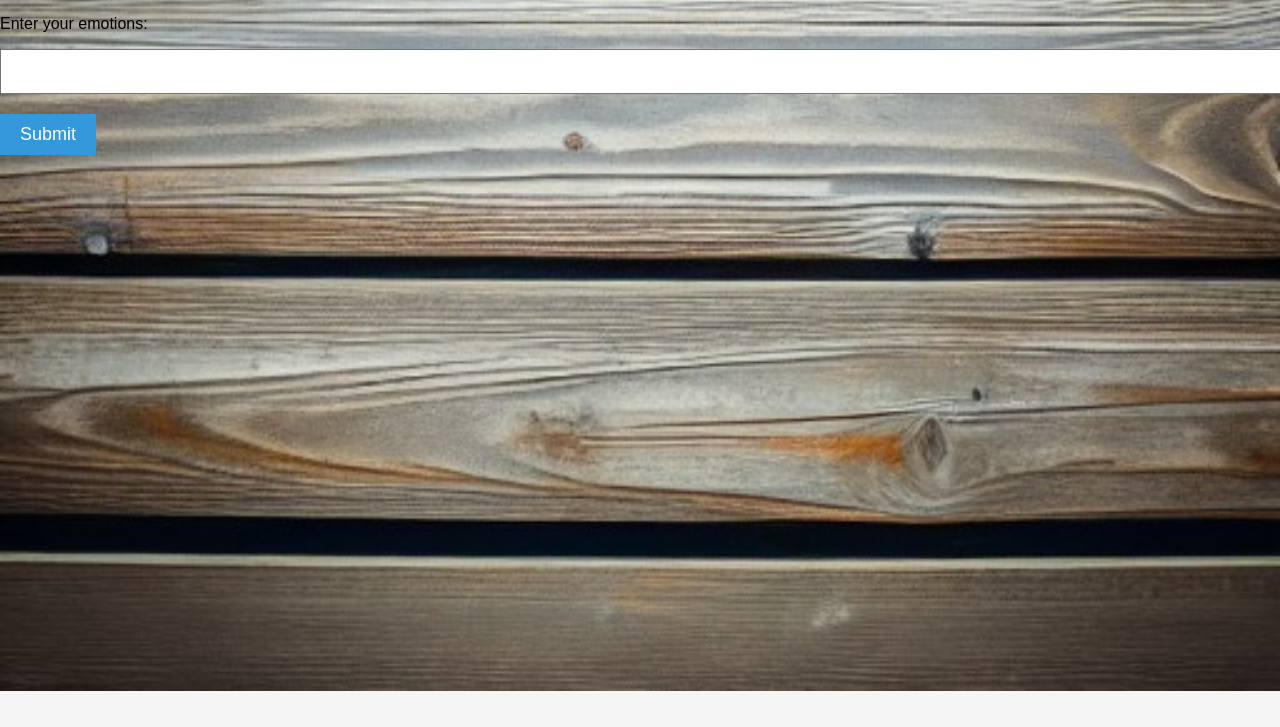
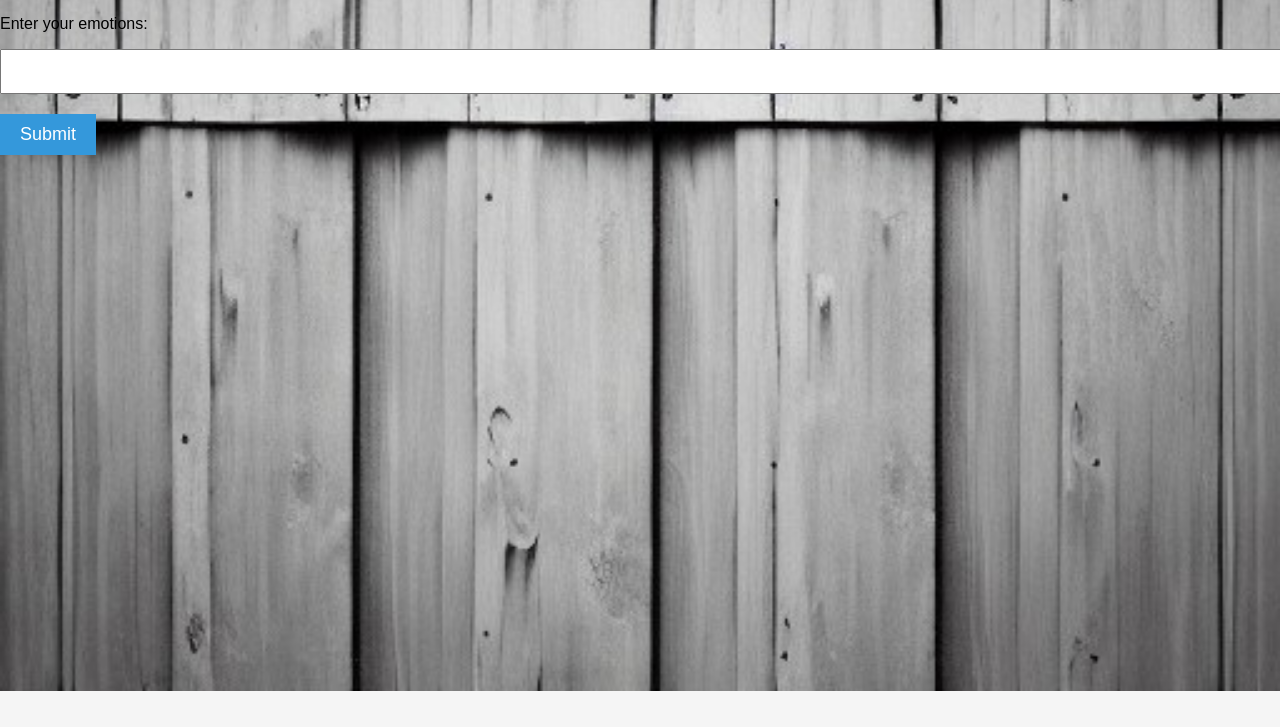
Before and after one commit to isamelb/laws-of-emotion-colab, a plain HTML site: page index.html in a window 1280 px wide. Shown: the part 73-800 px from the top of the page. Drawn offline with Linux system fonts and the light colour scheme.

Commit message:
i changed background to white wood

```diff
--- a/styles.css
+++ b/styles.css
@@ -1,6 +1,6 @@
 body {
     color: black;
-    background-image: url("brown-back.jpg");
+    background-image: url("white-wood.jpg");
     background-size: cover;
     background-repeat: no-repeat;
     background-position: center;
```
Also changed, not shown: white-wood.jpg (added).
